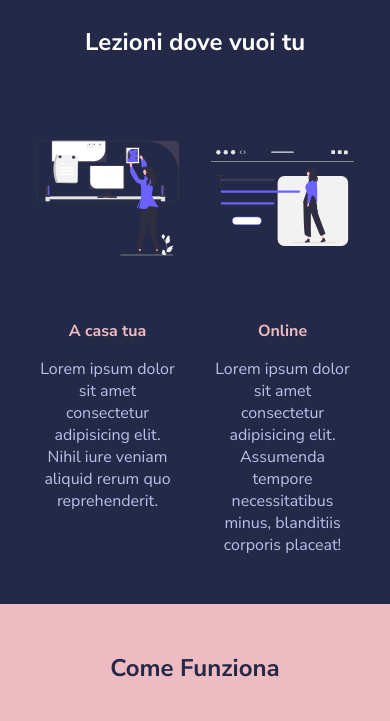
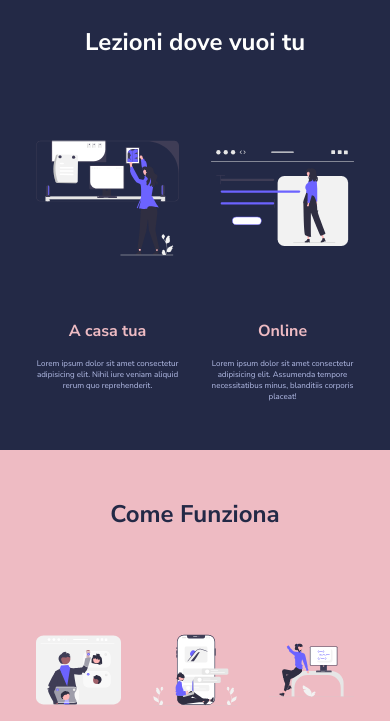
Before and after one commit to Claudio-Bernardinetti/html-css-resp-wannabe, a plain HTML site: page index.html in a window 390 px wide. Shown: the part 113-834 px from the top of the page. Drawn offline with Linux system fonts and the light colour scheme.

Commit message:
add <p> updates final commit

```diff
--- a/assets/css/style.css
+++ b/assets/css/style.css
@@ -161,6 +161,6 @@ img {
     }
 
     p {
-        font-size: 0.5;
+        font-size: 0.5rem;
     }
 }
```
